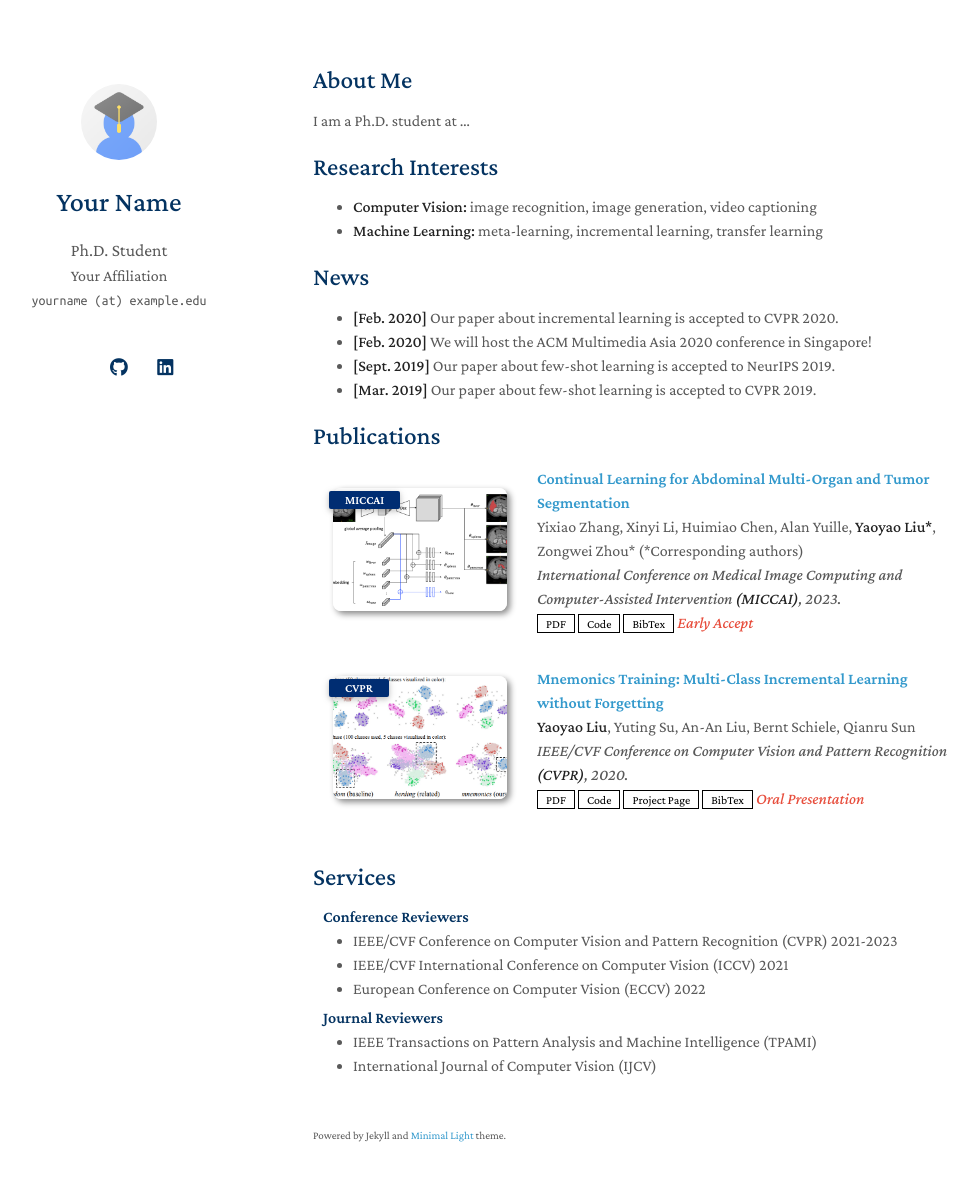
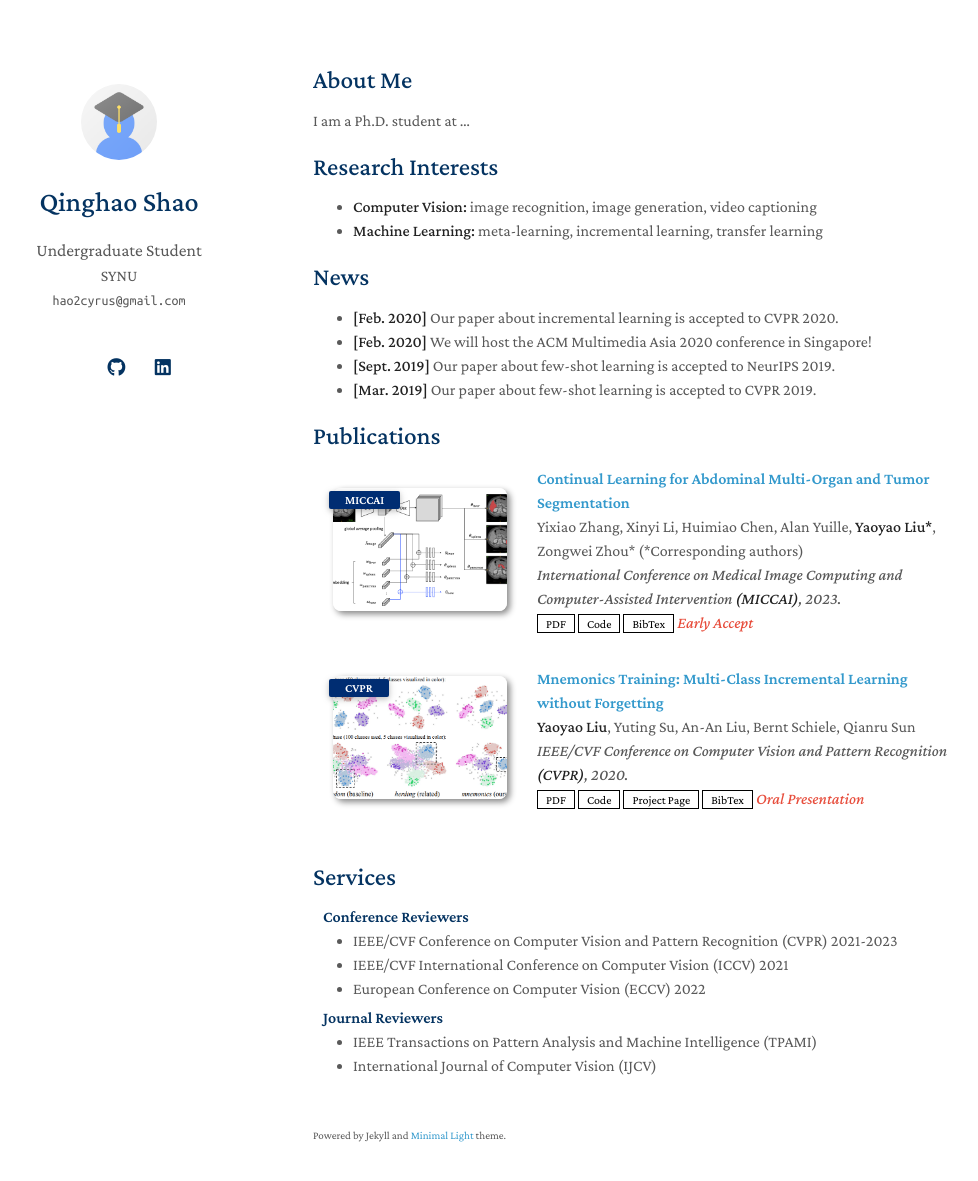
Before and after one commit to CyrusH7/cyrush7.github.io, a Jekyll site: the page built from index.md, in a window 1280 px wide and 1216 px high. Shown: the top 1181 px of the window, without its empty margins (157-1135 px from the left). Built offline with Jekyll 4.4.1, drawn with Linux system fonts in a browser that asks for light colours; a style sheet for code colours, icons or effects is not loaded; our own code applies the rules of GitHub Pages for plain Markdown files.

Commit message:
Update personal information in _config.yml

```diff
--- a/_config.yml
+++ b/_config.yml
@@ -1,22 +1,20 @@
 # Basic Information
-title: Your Name
-position: Ph.D. Student
-affiliation: Your Affiliation
-email: yourname (at) example.edu
+title: Qinghao Shao
+position: Undergraduate Student
+affiliation: SYNU
+email: hao2cyrus@gmail.com
 
 # Search Engine Optimization (SEO)
 # The following information is used to improve the website traffic from search engines, e.g., Google.
-keywords: minimal light
-description: The Minimal Light is a simple and elegant jekyll theme for academic personal homepage.
-canonical: https://minimal-light-theme.yliu.me/
+keywords: Qinghao Shao, 3D Computer Vision, 3DGS, Structure from Motion, AI Algorithms, Electronic Information Engineering, SYNU
+description: Personal homepage of Qinghao Shao, focusing on 3D reconstruction
+canonical: https://cyrush7.github.io/
 
 # Links
 # If you don't need one of them, you may delete the corresponding line.
-google_scholar: https://scholar.google.com/
 cv_link: assets/files/curriculum_vitae.pdf
-github_link: https://github.com/
+github_link: https://github.com/cyrush7
 linkedin: https://www.linkedin.com/
-twitter: https://twitter.com/
 
 # Images (e.g., your profile picture and your website's favicon)
 # "favicon" and "favicon_dark" are used for the light and dark modes, respectively.
```
